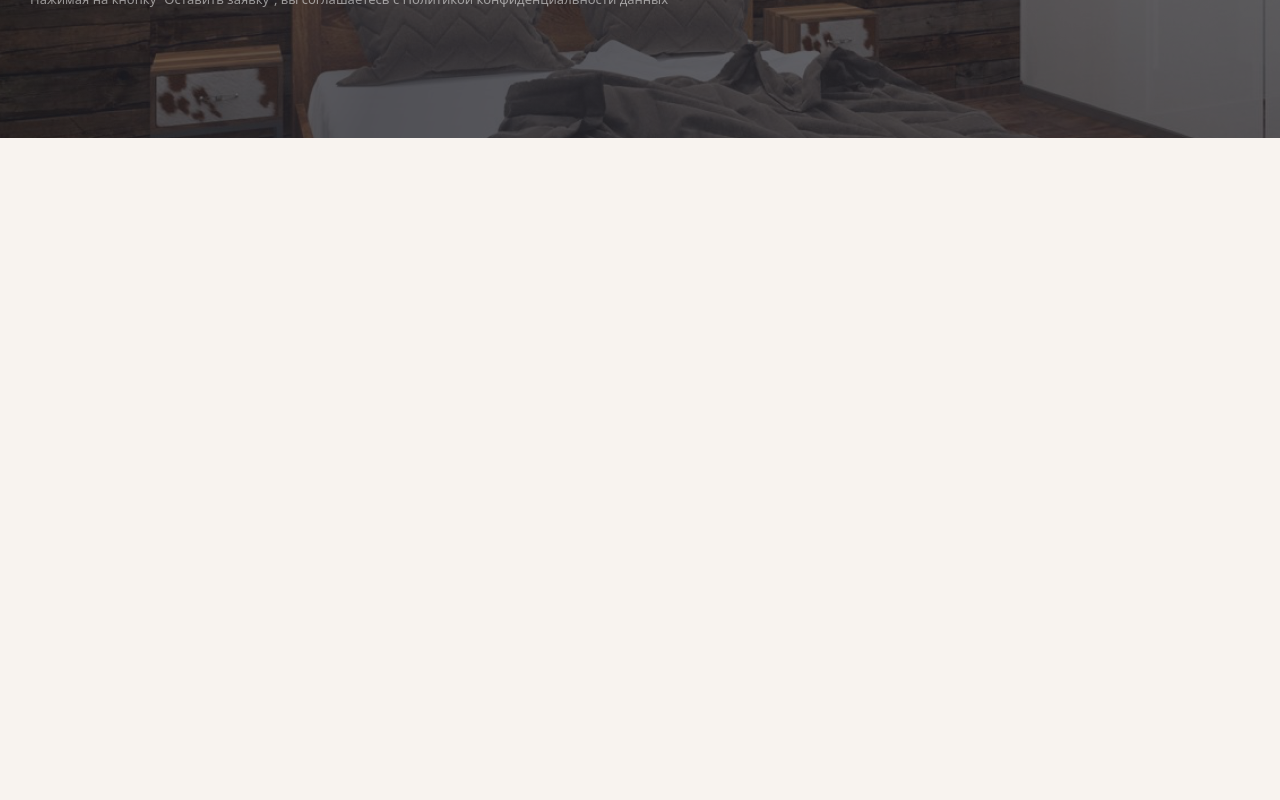
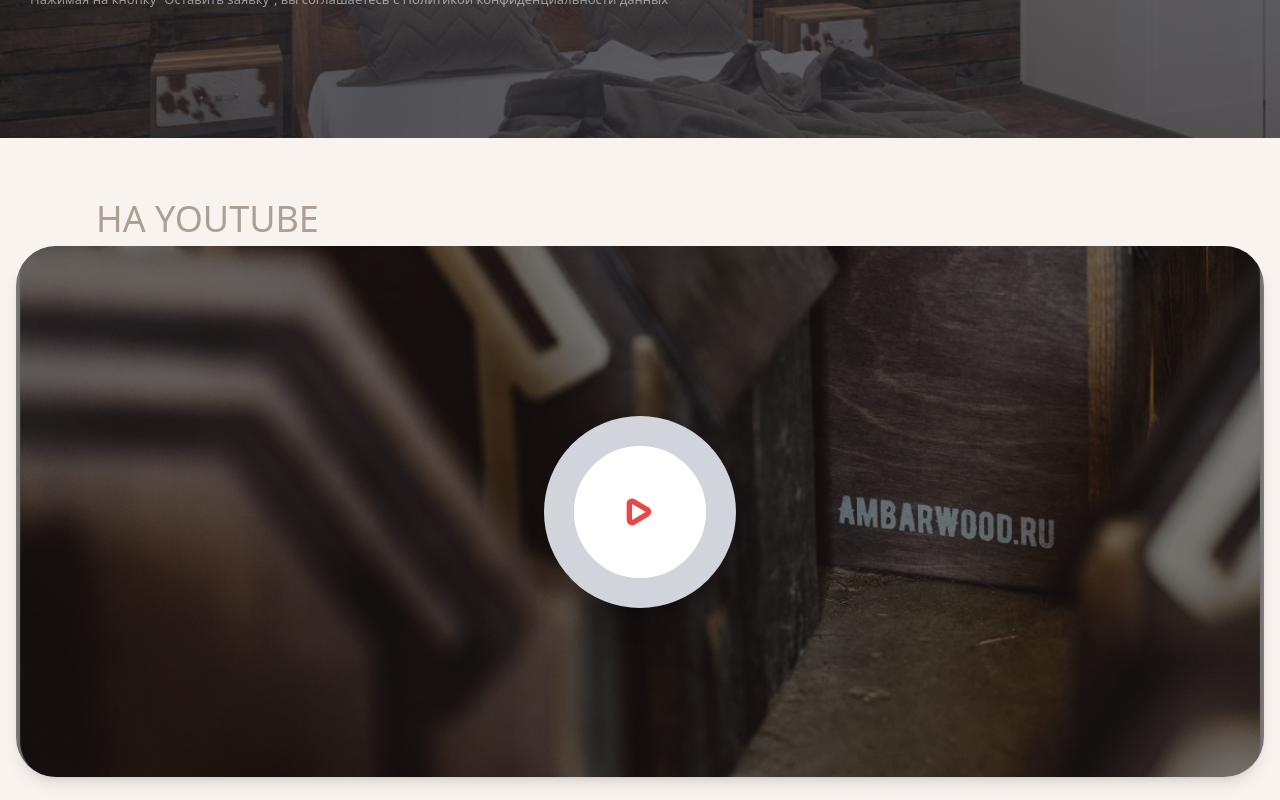
Before and after one commit to KhamdamovAva/Wood, a React (Vite) app: page / in a window 1280 px wide. Shown: the part 2094-2894 px from the top of the page. Before the commit the page ends 2232 px from the top, so only its background shows below. Built offline with nearby package versions, Linux system fonts and the light colour scheme.

Commit message:
I added video section

```diff
--- a/src/pages/Home/Home.jsx
+++ b/src/pages/Home/Home.jsx
@@ -1,12 +1,16 @@
-import React from 'react'
+import React, { useState } from 'react'
 import Header from '../../components/header/Header'
 import OutLineBtn from '../../components/buttons/OutLineBtn/OutLineBtn'
 import Form from '../../components/form/Form'
 import formImage from '../../assets/images/formImage.png'
 import Category from '../../components/category/Category'
+import FormTitle from '../../components/formTitle/FormTitle'
+import img_prev from '../../assets/images/img_prev.png'
 
 
 function Home() {
+  const [playing, setPlaying] = useState(false);
+
   return (
     <>
       <Header />
@@ -27,6 +31,54 @@ function Home() {
         <section className='min-h-[562px] bg-cover bg-center  bg-no-repeat ' style={{ backgroundImage: `url(${formImage})` }} >
           <Form />
         </section>
+        <section className='min-h-[662px]'>
+  <div className='container mx-auto px-4'>
+    <FormTitle title="СМОТРИТЕ НАС" subtitle="на YOUTUBE" />
+    <div className='min-h-[531px] flex justify-center items-center'>
+      {/* Видеоплеер */}
+      <div className='relative w-full max-w-full h-[531px] overflow-hidden rounded-[40px] shadow-lg aspect-w-16 aspect-h-9 group'>
+        {/* Фоновое изображение с кнопкой воспроизведения */}
+        <img
+          src={img_prev} // Замените на путь к вашему изображению
+          alt="Видео превью"
+          className="w-full h-full object-cover"
+        />
+        <button
+          className="absolute inset-0 flex justify-center items-center bg-black/50 hover:bg-black/30 transition-opacity duration-300"
+          onClick={() => setPlaying(true)}
+        >
+          <div className="w-48 h-48 bg-white rounded-full flex justify-center items-center shadow-xl border-[30px] border-gray-300">
+            <svg
+              xmlns="http://www.w3.org/2000/svg"
+              fill="none"
+              viewBox="0 0 24 24"
+              strokeWidth={2}
+              stroke="currentColor"
+              className="w-16 h-16 text-red-500"
+            >
+              <path
+                strokeLinecap="round"
+                strokeLinejoin="round"
+                d="M14.752 11.168l-5.197-3.074A1 1 0 008 9v6a1 1 0 001.555.832l5.197-3.074a1 1 0 000-1.664z"
+              />
+            </svg>
+          </div>
+        </button>
+        {/* Видео (показать при воспроизведении) */}
+        {playing && (
+          <video
+            src="https://pagedone.io/asset/uploads/1705298724.mp4"
+            controls
+            autoPlay
+            className="absolute inset-0 w-full h-full object-cover"
+          />
+        )}
+      </div>
+    </div>
+  </div>
+</section>
+
+
       </main >
 
     </>
```
